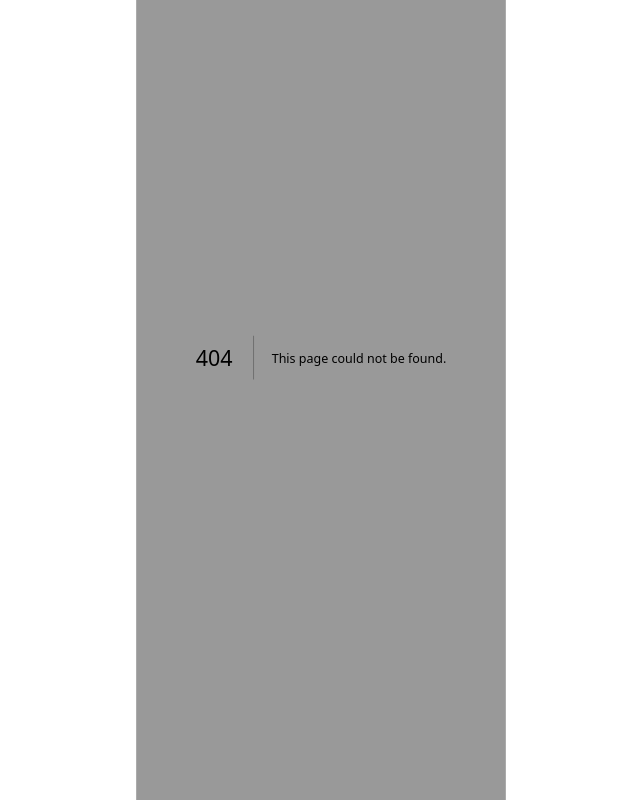
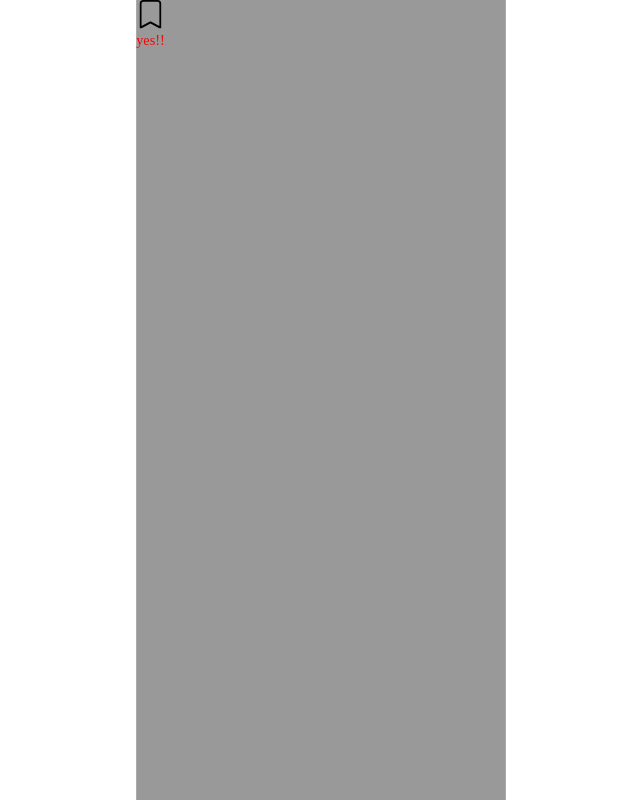
Before and after one commit to uedamasanari/school_develop_1, a Next.js app in the folder corde_cloud/frontend/: page /timeline in a window 1280 px wide. Before the commit this address had no page. Shown: the whole page, without its empty margins (319-959 px from the left). Built offline with nearby package versions, Linux system fonts and the light colour scheme.

Commit message:
timeline

```diff
--- /dev/null
+++ b/corde_cloud/frontend/src/pages/timeline.jsx
@@ -0,0 +1,12 @@
+import styles from '@/styles/Timeline.module.css'
+
+export default function Timeline() {
+  return (
+    <><svg className={styles.bookmark} xmlns="http://www.w3.org/2000/svg" width="32" height="32" fill="currentColor" class="bi bi-bookmark" viewBox="0 0 16 16">
+        <path d="M2 2a2 2 0 0 1 2-2h8a2 2 0 0 1 2 2v13.5a.5.5 0 0 1-.777.416L8 13.101l-5.223 2.815A.5.5 0 0 1 2 15.5V2zm2-1a1 1 0 0 0-1 1v12.566l4.723-2.482a.5.5 0 0 1 .554 0L13 14.566V2a1 1 0 0 0-1-1H4z" />
+      </svg>
+      <div className={styles.yes}>
+        yes!!
+      </div></>
+  )
+}
--- /dev/null
+++ b/corde_cloud/frontend/src/styles/Timeline.module.css
@@ -0,0 +1,6 @@
+.yes{
+    color:red;
+}
+.bokkmark{
+    text-align: right;
+}
```
